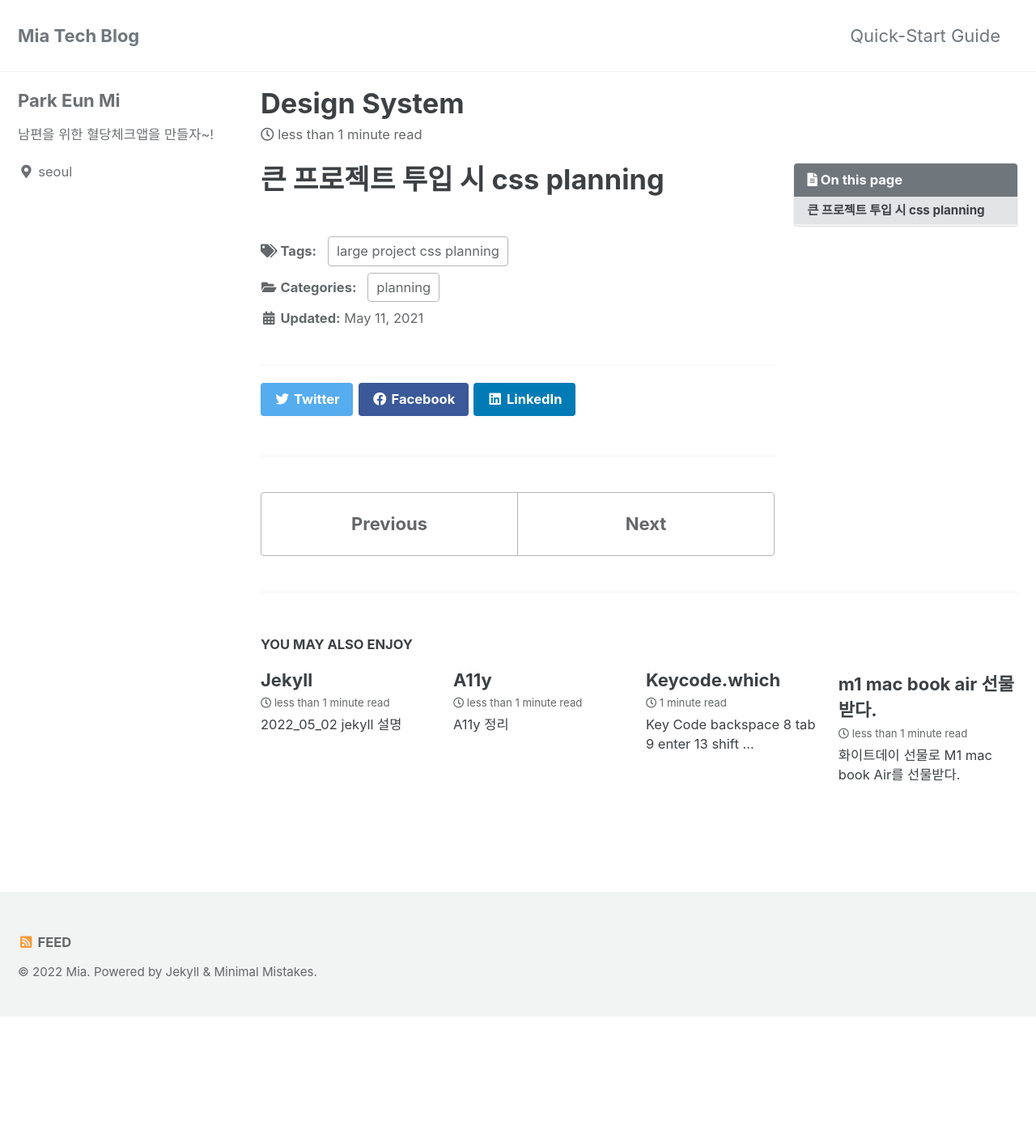
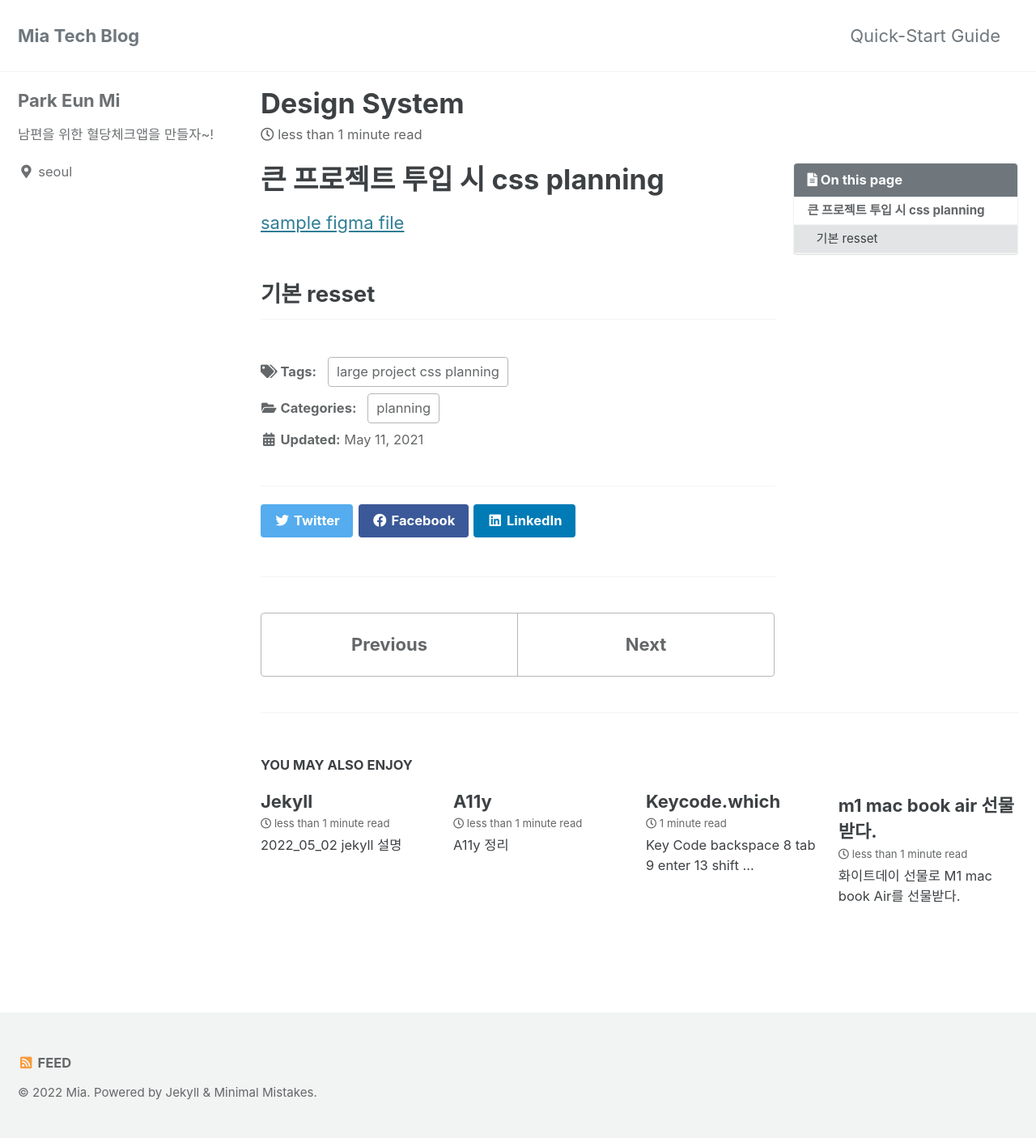
Before and after one commit to eunmipark-1/mia_blog, a Jekyll site: the page built from _posts/2021-05-11-designSystem.md, in a window 1280 px wide. Shown: the whole page at 81% size. Built offline with Jekyll 4.4.1, drawn with Linux system fonts in a browser that asks for light colours; cached includes are drawn as plain includes; before the commit the page ends 1256 px from its top, so only the background shows below that.

Commit message:
디자인 샘플 url 추가

```diff
--- a/_posts/2021-05-11-designSystem.md
+++ b/_posts/2021-05-11-designSystem.md
@@ -5,3 +5,8 @@ tag: large project css planning
 toc: true
 ---
 # 큰 프로젝트 투입 시 css planning #
+
+[sample figma file](https://www.frontendmentor.io/challenges/space-tourism-multipage-website-gRWj1URZ3)
+
+
+## 기본 resset ##
```
